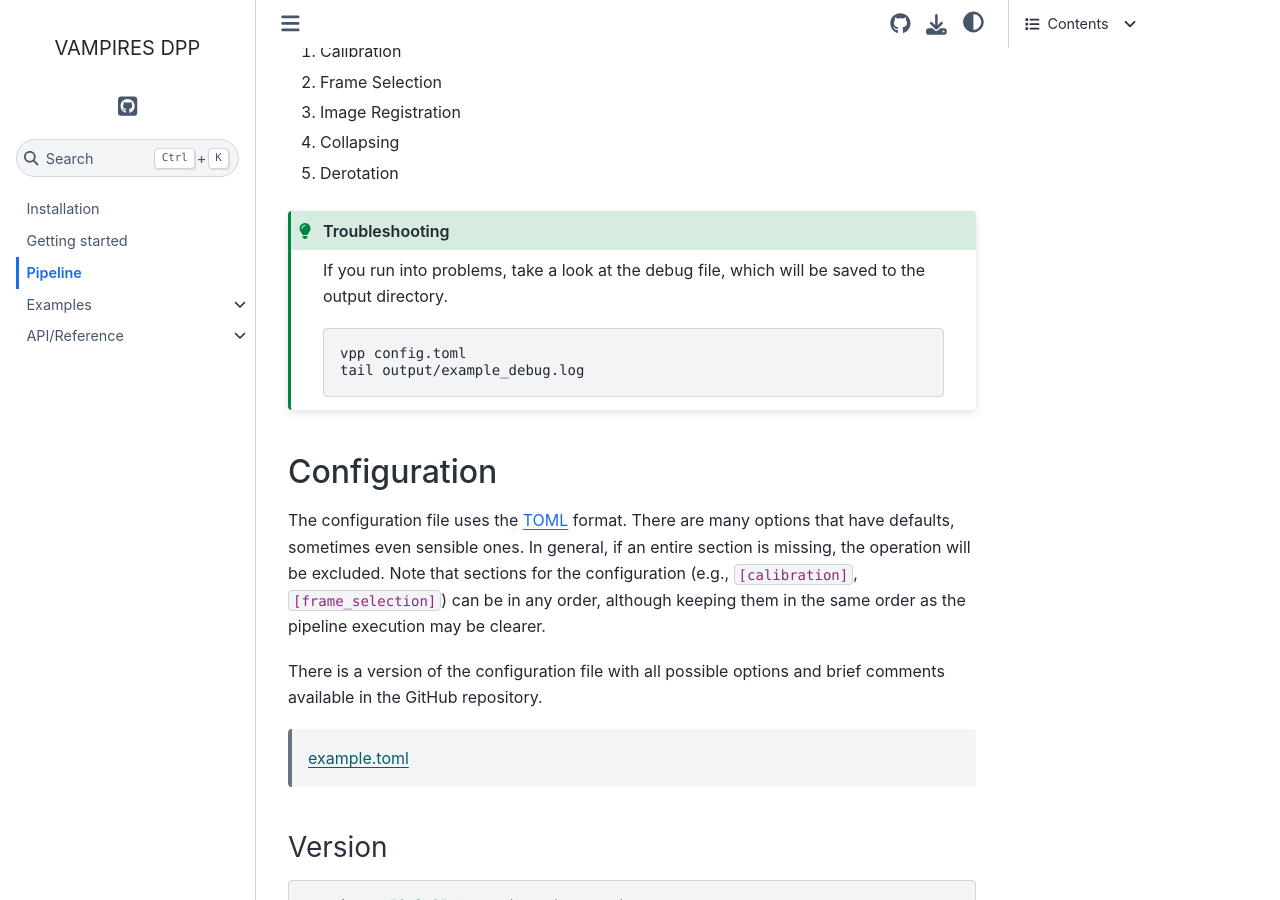
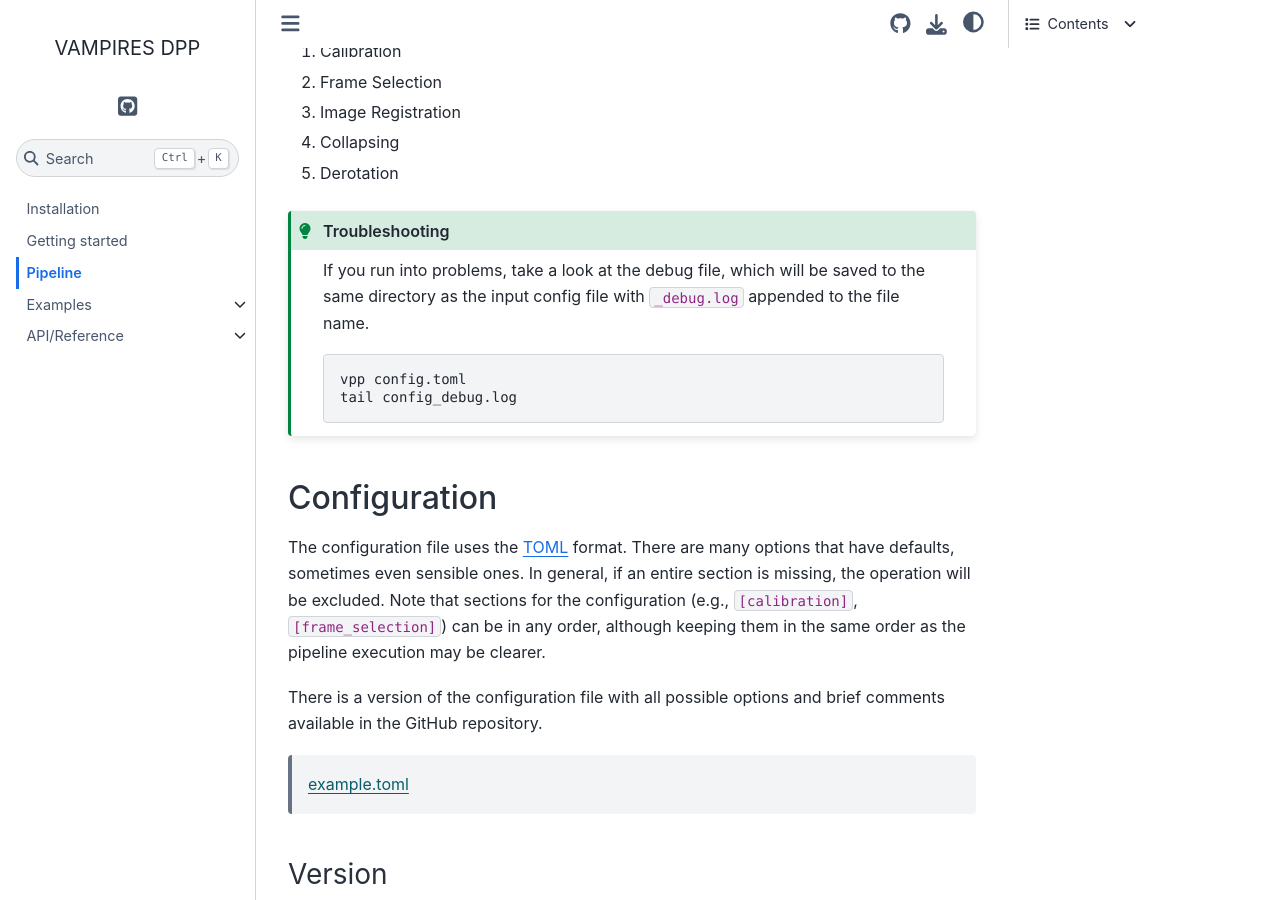
Before and after one commit to scexao-org/vampires_dpp, a Sphinx documentation site: the page built from docs/pipeline.md, in a window 1280 px wide and 900 px high, scrolled down 385 px. Built offline with Sphinx 7.4.7 and the Sphinx Book theme 1.1.4, drawn with Linux system fonts in a browser that asks for light colours; pages that are not in the unit, such as notebooks, are missing from menus; some of the changed text lies outside the part shown.

````diff
--- a/docs/pipeline.md
+++ b/docs/pipeline.md
@@ -21,10 +21,10 @@ The pipeline will reduce the data in the following order
 
 ```{admonition} Troubleshooting
 :class: tip
-If you run into problems, take a look at the debug file, which will be saved to the output directory.
+If you run into problems, take a look at the debug file, which will be saved to the same directory as the input config file with `_debug.log` appended to the file name.
 
     vpp config.toml
-    tail output/example_debug.log
+    tail config_debug.log
 ```
 
 
@@ -85,7 +85,7 @@ The frame centers must be given as a list of (x, y) lists, otherwise they will d
 
 #### Outputs
 
-After calibration, a FITS file of the angles required to rotate each frame clockwise to North up East left will be saved in `{config["name"]}_derot_angles.fits`. A CSV with the header information scraped from all the calibrated data will be saved to `{config["name"]}_headers.csv`. A debug log will be saved to `{config["name"]}_debug.log`.
+After calibration, a FITS file of the angles required to rotate each frame clockwise to North up East left will be saved in `{config["name"]}_derot_angles.fits`. A CSV with the header information scraped from all the calibrated data will be saved to `{config["name"]}_headers.csv`.
 
 ### Astrometry Options
 
````
Also changed, not shown: docs/api/index.md (+1 -0 lines), docs/api/pipeline.md (added, +7 -0 lines), 1 other file.
